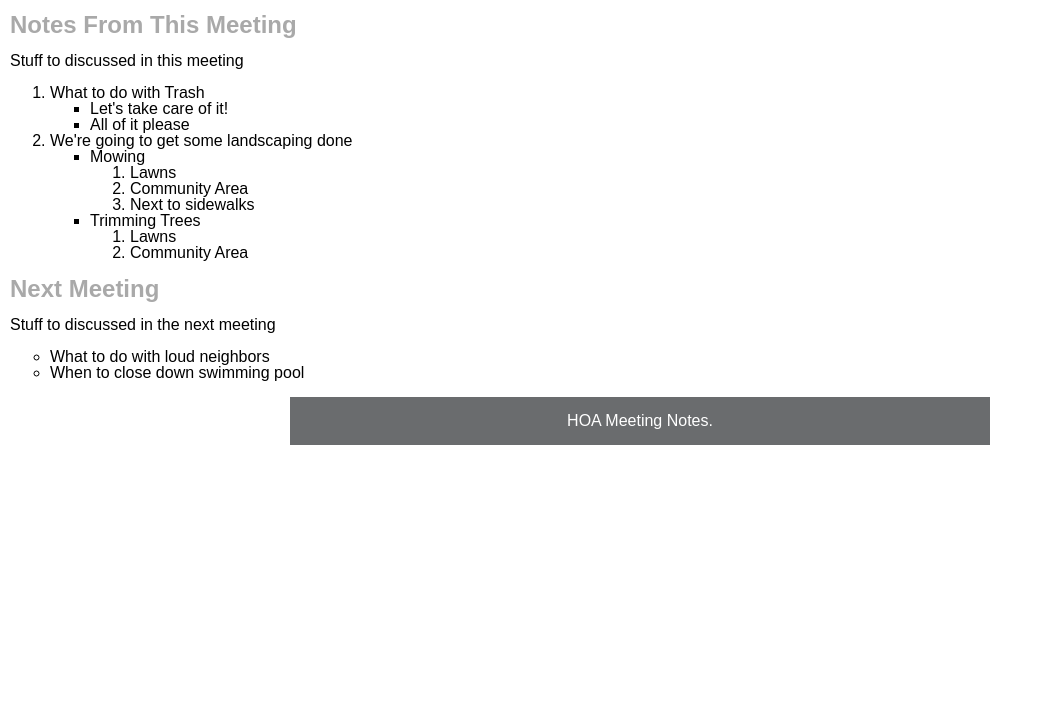
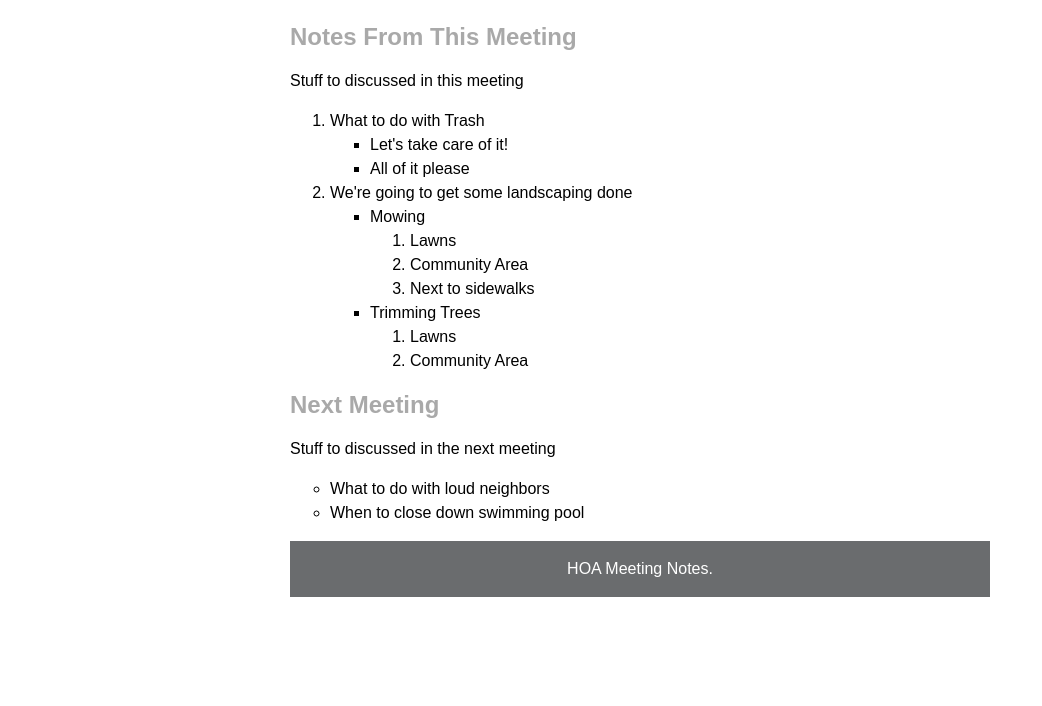
Before and after one commit to shonjs1/HOA_html_css_example, a plain HTML site: page index.html in a window 1280 px wide. Shown: the part 94-800 px from the top of the page, without its empty margins (0-1042 px from the left). Drawn offline with Linux system fonts and the light colour scheme.

Commit message:
Final change to CSS file, updated line-height for readability

```diff
--- a/assets/css/style.css
+++ b/assets/css/style.css
@@ -1,7 +1,7 @@
 body {
     font-family: sans-serif;
     font-size: 16px;
-    line-height: 1em;
+    line-height: 1.5em;
     margin: 10px;
     padding: 0px;
 }
@@ -12,14 +12,23 @@ h1 {
     text-align: center;
 }
 
-div {
+/* div {
     margin-top: 0.5em;
     margin-bottom: 0.5em;
     margin-left: 0;
     margin-right: 0;
     padding-top: 0.5em;
+}  */
 
+div {
+    margin-top: 0;
+    margin-bottom: 0;
+    margin-right: auto;
+    margin-left: auto;
+    max-width: 700px;
+    padding-top: 0.5em;
 }
+
 span {
     font-size: 1.2em;
     color: lightgray;
@@ -52,6 +61,7 @@ main {
     margin-left: auto;
     margin-right: auto;
     max-width: 700px;
+    background-color: blue;
 }
 
 footer {
```
Also changed, not shown: index.html (+1 -0 lines).
